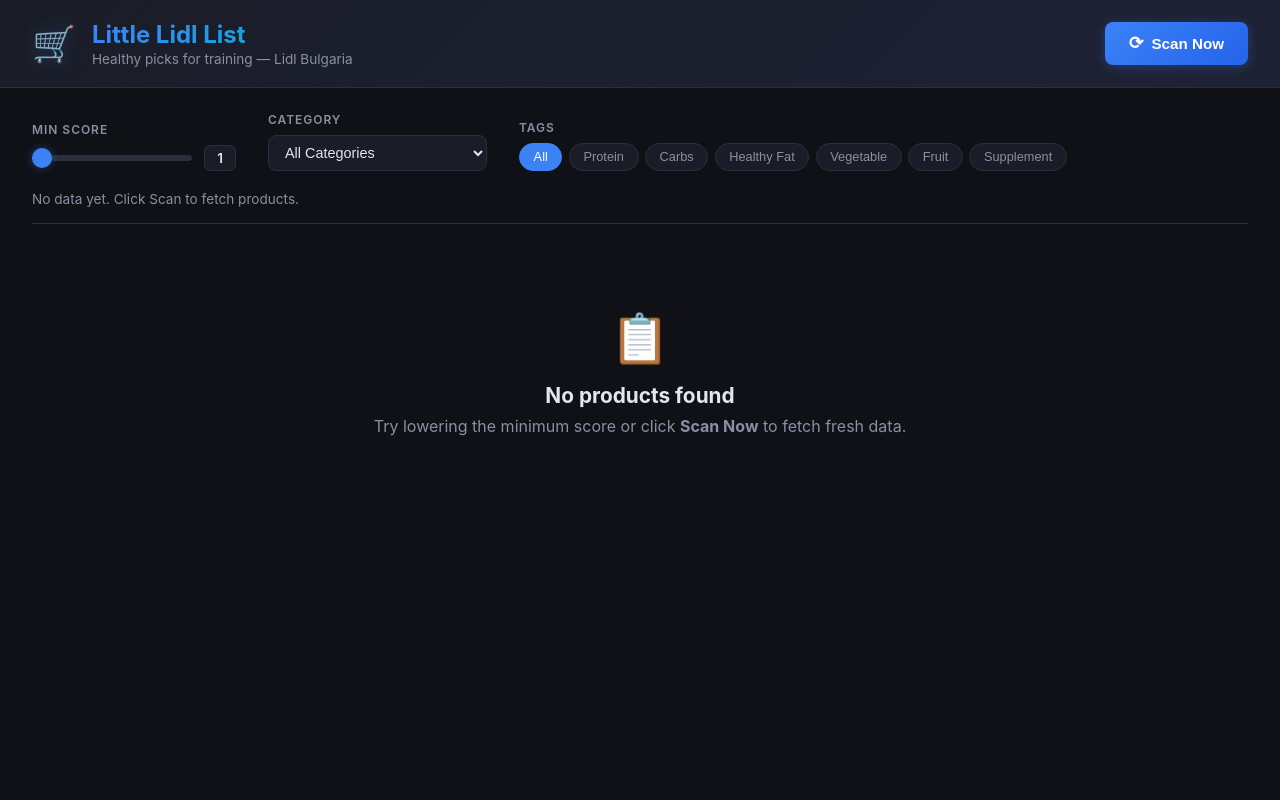
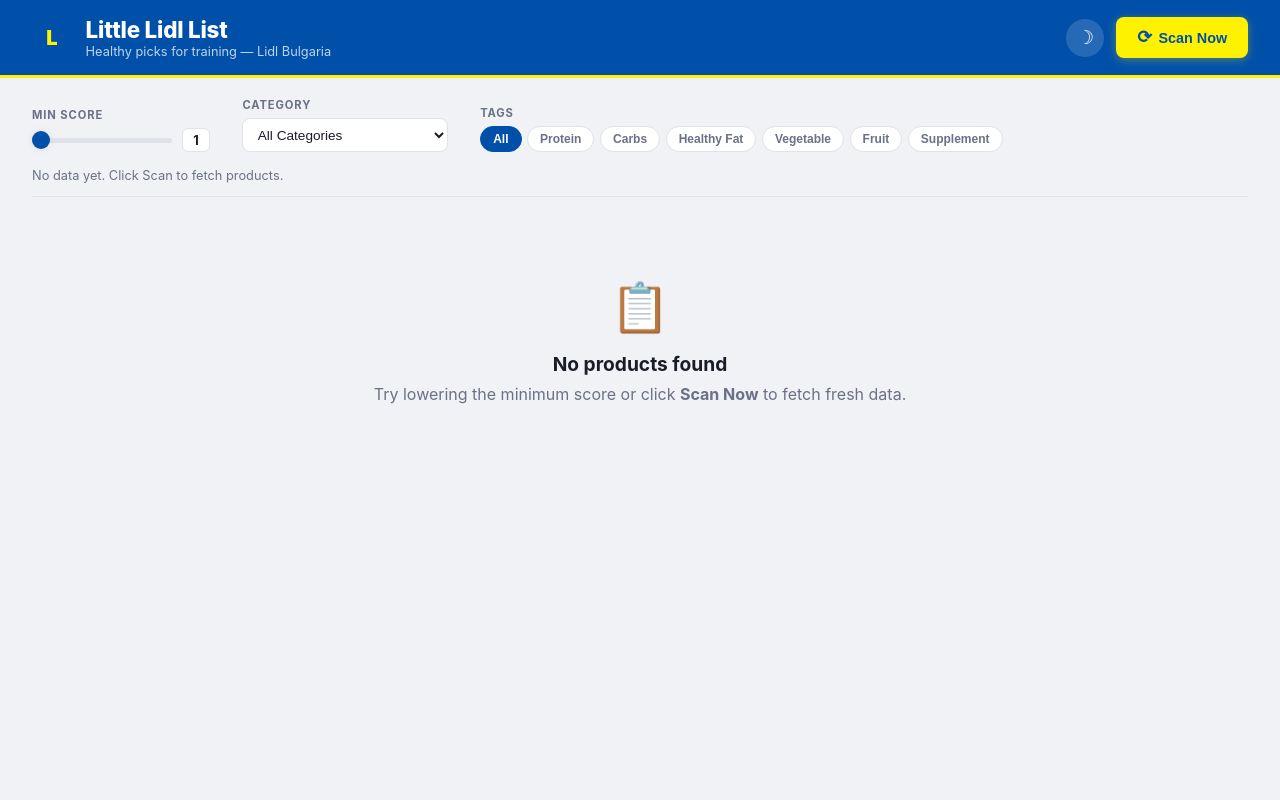
Before and after one commit to kaimikan/little-lidl-list, a Flask app: page / in a window 1280 px wide. Run offline with Flask 3, Linux system fonts and the light colour scheme; data that the repository does not hold is empty.

Commit message:
Add product images, Lidl-themed light/dark mode
- Scrape product images from .odsc-image-gallery__image (222/222 have images)
- Embed images directly in product cards
- Add Lidl-branded light theme as default (blue #0050AA header,
  yellow #FFF200 accents, red highlights)
- Add dark theme with moon/sun toggle, persisted in localStorage
- Redesign cards with image area, cleaner layout, weight display

```diff
--- a/lidl/app.py
+++ b/lidl/app.py
@@ -54,6 +54,7 @@ def api_products():
             "weight": sp.product.weight,
             "category": sp.product.category,
             "url": sp.product.url,
+            "image_url": sp.product.image_url,
             "score": sp.score,
             "tags": sp.tags,
             "reason": sp.reason,
--- a/lidl/static/app.js
+++ b/lidl/static/app.js
@@ -4,9 +4,23 @@ let activeTag = "";
 
 // ── Init ─────────────────────────────────────────────────
 document.addEventListener("DOMContentLoaded", () => {
+    loadTheme();
     loadCategories();
     loadProducts();
 });
+
+// ── Theme ────────────────────────────────────────────────
+function loadTheme() {
+    const saved = localStorage.getItem("lidl-theme") || "light";
+    document.body.className = "theme-" + saved;
+}
+
+function toggleTheme() {
+    const isLight = document.body.classList.contains("theme-light");
+    const next = isLight ? "dark" : "light";
+    document.body.className = "theme-" + next;
+    localStorage.setItem("lidl-theme", next);
+}
 
 // ── API Calls ────────────────────────────────────────────
 async function loadCategories() {
@@ -68,20 +82,30 @@ function renderProducts() {
             ? `<span class="old-price">${escHtml(p.old_price)}</span>`
             : "";
 
+        const weightHtml = p.weight
+            ? `<span class="weight-label">${escHtml(p.weight)}</span>`
+            : "";
+
         const tagsHtml = p.tags
             .map(t => `<span class="tag tag-${t}">${t.replace("_", " ")}</span>`)
             .join("");
 
+        const imageHtml = p.image_url
+            ? `<img src="${escHtml(p.image_url)}" alt="${escHtml(p.name)}" loading="lazy">`
+            : `<div class="card-image-placeholder">&#127860;</div>`;
+
         const clickAttr = p.url
-            ? `onclick="window.open('${escHtml(p.url)}', '_blank')" style="cursor:pointer; animation: fadeIn 0.3s ease ${i * 0.03}s both"`
-            : `style="animation: fadeIn 0.3s ease ${i * 0.03}s both"`;
+            ? `onclick="window.open('${escHtml(p.url)}', '_blank')" style="cursor:pointer;"`
+            : "";
 
         return `
-            <div class="product-card score-${scoreClass}" ${clickAttr}>
+            <div class="product-card score-${scoreClass} fade-in" ${clickAttr}>
+                <div class="card-image">${imageHtml}</div>
+                <div class="card-content">
                     <div class="card-header">
                         <div class="product-name">${escHtml(p.name)}</div>
                         <div class="score-badge ${scoreClass}">
-                        <span>★</span> ${p.score}
+                            <span>&#9733;</span> ${p.score}
                         </div>
                     </div>
                     <div class="score-bar-container">
@@ -89,15 +113,22 @@ function renderProducts() {
                     </div>
                     <div class="card-body">
                         <div class="price-block">
-                        <span class="price">${escHtml(p.price || "—")}</span>
+                            <span class="price">${escHtml(p.price || "\u2014")}</span>
                             ${oldPriceHtml}
+                            ${weightHtml}
                         </div>
                         <span class="category-label">${escHtml(p.category)}</span>
                     </div>
                     <div class="card-tags">${tagsHtml}</div>
                 </div>
+            </div>
         `;
     }).join("");
+
+    // Stagger fade-in animations
+    grid.querySelectorAll(".fade-in").forEach((el, i) => {
+        el.style.animationDelay = `${i * 0.03}s`;
+    });
 }
 
 // ── Filters ──────────────────────────────────────────────
@@ -159,8 +190,11 @@ function escHtml(str) {
 const style = document.createElement("style");
 style.textContent = `
     @keyframes fadeIn {
-        from { opacity: 0; transform: translateY(10px); }
+        from { opacity: 0; transform: translateY(8px); }
         to { opacity: 1; transform: translateY(0); }
+    }
+    .fade-in {
+        animation: fadeIn 0.3s ease both;
     }
 `;
 document.head.appendChild(style);
--- a/lidl/static/style.css
+++ b/lidl/static/style.css
@@ -1,15 +1,58 @@
 /* ── Reset & Base ─────────────────────────────────────────── */
 *, *::before, *::after { margin: 0; padding: 0; box-sizing: border-box; }
 
-:root {
+/* ── Lidl brand colors ───────────────────────────────────── */
+/* Primary: Blue #0050AA, Yellow #FFF200, Red #E60A14        */
+
+/* ── Light theme (default) ───────────────────────────────── */
+.theme-light {
+    --bg: #f0f2f5;
+    --surface: #ffffff;
+    --surface-hover: #f7f8fa;
+    --border: #dfe2e8;
+    --text: #1a1d27;
+    --text-dim: #6b7186;
+    --accent: #0050AA;
+    --accent-light: rgba(0, 80, 170, 0.08);
+    --accent-glow: rgba(0, 80, 170, 0.12);
+    --lidl-yellow: #FFF200;
+    --lidl-red: #E60A14;
+    --green: #16a34a;
+    --green-dim: rgba(22, 163, 74, 0.1);
+    --yellow: #ca8a04;
+    --yellow-dim: rgba(202, 138, 4, 0.1);
+    --red: #dc2626;
+    --red-dim: rgba(220, 38, 38, 0.08);
+    --cyan: #0891b2;
+    --purple: #9333ea;
+    --orange: #ea580c;
+    --radius: 12px;
+    --radius-sm: 8px;
+    --shadow-card: 0 1px 3px rgba(0,0,0,0.08), 0 1px 2px rgba(0,0,0,0.06);
+    --shadow-card-hover: 0 8px 25px rgba(0,0,0,0.1);
+    --header-bg: #0050AA;
+    --header-text: #ffffff;
+    --header-sub: rgba(255,255,255,0.75);
+    --btn-scan-bg: #FFF200;
+    --btn-scan-text: #0050AA;
+    --btn-scan-shadow: rgba(255, 242, 0, 0.3);
+    --price-color: #0050AA;
+    --img-bg: #f5f6f8;
+}
+
+/* ── Dark theme ──────────────────────────────────────────── */
+.theme-dark {
     --bg: #0f1117;
     --surface: #1a1d27;
     --surface-hover: #22263a;
     --border: #2a2e3d;
     --text: #e4e6ed;
     --text-dim: #8b8fa3;
-    --accent: #3b82f6;
-    --accent-glow: rgba(59, 130, 246, 0.15);
+    --accent: #4d94e0;
+    --accent-light: rgba(77, 148, 224, 0.1);
+    --accent-glow: rgba(77, 148, 224, 0.15);
+    --lidl-yellow: #FFF200;
+    --lidl-red: #E60A14;
     --green: #22c55e;
     --green-dim: rgba(34, 197, 94, 0.12);
     --yellow: #eab308;
@@ -28,17 +81,17 @@ body {
     background: var(--bg);
     color: var(--text);
     min-height: 100vh;
+    transition: background 0.3s, color 0.3s;
 }
 
 /* ── Header ──────────────────────────────────────────────── */
 header {
-    background: linear-gradient(135deg, #1a1d27 0%, #1e2235 100%);
-    border-bottom: 1px solid var(--border);
-    padding: 1.25rem 2rem;
+    background: var(--header-bg);
+    border-bottom: 3px solid var(--lidl-yellow);
+    padding: 1rem 2rem;
     position: sticky;
     top: 0;
     z-index: 100;
-    backdrop-filter: blur(10px);
 }
 
 .header-content {
@@ -52,54 +105,77 @@ header {
 .logo {
     display: flex;
     align-items: center;
-    gap: 1rem;
+    gap: 0.85rem;
 }
 
-.logo-icon {
-    font-size: 2.2rem;
-    filter: drop-shadow(0 0 8px rgba(59, 130, 246, 0.3));
-}
+.logo-icon { flex-shrink: 0; }
 
 .logo h1 {
-    font-size: 1.5rem;
-    font-weight: 700;
-    background: linear-gradient(135deg, #3b82f6, #06b6d4);
-    -webkit-background-clip: text;
-    -webkit-text-fill-color: transparent;
-    background-clip: text;
+    font-size: 1.4rem;
+    font-weight: 800;
+    color: var(--header-text);
+    letter-spacing: -0.01em;
 }
 
 .subtitle {
-    font-size: 0.85rem;
-    color: var(--text-dim);
-    margin-top: 2px;
+    font-size: 0.8rem;
+    color: var(--header-sub);
+    margin-top: 1px;
 }
 
-.btn-scan {
-    background: linear-gradient(135deg, #3b82f6, #2563eb);
-    color: white;
+.header-actions {
+    display: flex;
+    align-items: center;
+    gap: 0.75rem;
+}
+
+/* ── Theme toggle ────────────────────────────────────────── */
+.btn-theme {
+    background: rgba(255,255,255,0.15);
     border: none;
-    padding: 0.7rem 1.5rem;
-    border-radius: var(--radius-sm);
-    font-size: 0.95rem;
-    font-weight: 600;
+    width: 38px;
+    height: 38px;
+    border-radius: 50%;
     cursor: pointer;
     display: flex;
     align-items: center;
-    gap: 0.5rem;
+    justify-content: center;
+    font-size: 1.2rem;
+    transition: background 0.2s;
+    color: var(--header-text);
+}
+
+.btn-theme:hover { background: rgba(255,255,255,0.25); }
+
+.theme-light .theme-icon-dark { display: none; }
+.theme-dark .theme-icon-light { display: none; }
+
+/* ── Scan button ─────────────────────────────────────────── */
+.btn-scan {
+    background: var(--btn-scan-bg);
+    color: var(--btn-scan-text);
+    border: none;
+    padding: 0.6rem 1.3rem;
+    border-radius: var(--radius-sm);
+    font-size: 0.9rem;
+    font-weight: 700;
+    cursor: pointer;
+    display: flex;
+    align-items: center;
+    gap: 0.4rem;
     transition: all 0.2s;
-    box-shadow: 0 2px 12px rgba(59, 130, 246, 0.3);
+    box-shadow: 0 2px 10px var(--btn-scan-shadow);
 }
 
 .btn-scan:hover {
     transform: translateY(-1px);
-    box-shadow: 0 4px 20px rgba(59, 130, 246, 0.4);
+    box-shadow: 0 4px 16px var(--btn-scan-shadow);
 }
 
 .btn-scan:active { transform: translateY(0); }
 
 .btn-scan.scanning {
-    background: linear-gradient(135deg, #6b7280, #4b5563);
+    opacity: 0.7;
     pointer-events: none;
 }
 
@@ -138,7 +214,7 @@ header {
 main {
     max-width: 1400px;
     margin: 0 auto;
-    padding: 1.5rem 2rem 3rem;
+    padding: 1.25rem 2rem 3rem;
 }
 
 /* ── Controls ────────────────────────────────────────────── */
@@ -147,30 +223,30 @@ main {
     gap: 2rem;
     align-items: flex-end;
     flex-wrap: wrap;
-    margin-bottom: 1.25rem;
+    margin-bottom: 1rem;
 }
 
 .control-group label {
     display: block;
-    font-size: 0.75rem;
-    font-weight: 600;
+    font-size: 0.7rem;
+    font-weight: 700;
     text-transform: uppercase;
     letter-spacing: 0.08em;
     color: var(--text-dim);
-    margin-bottom: 0.5rem;
+    margin-bottom: 0.4rem;
 }
 
 .score-slider {
     display: flex;
     align-items: center;
-    gap: 0.75rem;
+    gap: 0.6rem;
 }
 
 .score-slider input[type="range"] {
     -webkit-appearance: none;
     appearance: none;
-    width: 160px;
-    height: 6px;
+    width: 140px;
+    height: 5px;
     background: var(--border);
     border-radius: 3px;
     outline: none;
@@ -178,22 +254,22 @@ main {
 
 .score-slider input[type="range"]::-webkit-slider-thumb {
     -webkit-appearance: none;
-    width: 20px;
-    height: 20px;
+    width: 18px;
+    height: 18px;
     border-radius: 50%;
     background: var(--accent);
     cursor: pointer;
-    box-shadow: 0 0 8px rgba(59, 130, 246, 0.4);
+    box-shadow: 0 0 6px var(--accent-glow);
 }
 
 .slider-val {
     background: var(--surface);
     border: 1px solid var(--border);
     border-radius: 6px;
-    padding: 0.25rem 0.6rem;
-    font-size: 0.85rem;
-    font-weight: 600;
-    min-width: 2rem;
+    padding: 0.2rem 0.5rem;
+    font-size: 0.8rem;
+    font-weight: 700;
+    min-width: 1.8rem;
     text-align: center;
 }
 
@@ -202,11 +278,11 @@ select {
     color: var(--text);
     border: 1px solid var(--border);
     border-radius: var(--radius-sm);
-    padding: 0.5rem 0.75rem;
-    font-size: 0.9rem;
+    padding: 0.45rem 0.65rem;
+    font-size: 0.85rem;
     outline: none;
     cursor: pointer;
-    min-width: 180px;
+    min-width: 170px;
 }
 
 select:focus { border-color: var(--accent); }
@@ -214,7 +290,7 @@ select:focus { border-color: var(--accent); }
 /* ── Tag Filter Buttons ──────────────────────────────────── */
 .tag-filters {
     display: flex;
-    gap: 0.4rem;
+    gap: 0.35rem;
     flex-wrap: wrap;
 }
 
@@ -223,9 +299,9 @@ select:focus { border-color: var(--accent); }
     color: var(--text-dim);
     border: 1px solid var(--border);
     border-radius: 20px;
-    padding: 0.35rem 0.85rem;
-    font-size: 0.8rem;
-    font-weight: 500;
+    padding: 0.3rem 0.75rem;
+    font-size: 0.75rem;
+    font-weight: 600;
     cursor: pointer;
     transition: all 0.15s;
 }
@@ -240,17 +316,17 @@ select:focus { border-color: var(--accent); }
 
 /* ── Stats Bar ───────────────────────────────────────────── */
 .stats-bar {
-    font-size: 0.85rem;
+    font-size: 0.8rem;
     color: var(--text-dim);
-    margin-bottom: 1.25rem;
-    padding-bottom: 1rem;
+    margin-bottom: 1rem;
+    padding-bottom: 0.85rem;
     border-bottom: 1px solid var(--border);
 }
 
 /* ── Product Grid ────────────────────────────────────────── */
 .products-grid {
     display: grid;
-    grid-template-columns: repeat(auto-fill, minmax(300px, 1fr));
+    grid-template-columns: repeat(auto-fill, minmax(280px, 1fr));
     gap: 1rem;
 }
 
@@ -409,16 +520,17 @@ select:focus { border-color: var(--accent); }
 .empty-icon { font-size: 3rem; margin-bottom: 1rem; }
 
 .empty-state h2 {
-    font-size: 1.3rem;
+    font-size: 1.2rem;
     color: var(--text);
     margin-bottom: 0.5rem;
 }
 
 /* ── Responsive ──────────────────────────────────────────── */
 @media (max-width: 768px) {
-    header { padding: 1rem; }
+    header { padding: 0.75rem 1rem; }
     main { padding: 1rem; }
     .controls { gap: 1rem; }
     .products-grid { grid-template-columns: 1fr; }
-    .header-content { flex-direction: column; gap: 1rem; }
+    .header-content { flex-direction: column; gap: 0.75rem; }
+    .card-image { height: 150px; }
 }
--- a/lidl/templates/index.html
+++ b/lidl/templates/index.html
@@ -6,19 +6,29 @@
     <title>Little Lidl List</title>
     <link rel="stylesheet" href="/static/style.css">
 </head>
-<body>
+<body class="theme-light">
     <header>
         <div class="header-content">
             <div class="logo">
-                <span class="logo-icon">🛒</span>
+                <svg class="logo-icon" viewBox="0 0 40 40" width="40" height="40">
+                    <rect width="40" height="40" rx="8" fill="#0050AA"/>
+                    <text x="50%" y="54%" dominant-baseline="middle" text-anchor="middle"
+                          fill="#FFF200" font-size="20" font-weight="900">L</text>
+                </svg>
                 <div>
                     <h1>Little Lidl List</h1>
-                    <p class="subtitle">Healthy picks for training — Lidl Bulgaria</p>
+                    <p class="subtitle">Healthy picks for training &mdash; Lidl Bulgaria</p>
                 </div>
             </div>
-            <button id="scan-btn" class="btn-scan" onclick="startScan()">
-                <span class="btn-icon">⟳</span> Scan Now
-            </button>
+            <div class="header-actions">
+                <button id="theme-toggle" class="btn-theme" onclick="toggleTheme()" title="Toggle theme">
+                    <span class="theme-icon-light">&#9789;</span>
+                    <span class="theme-icon-dark">&#9788;</span>
+                </button>
+                <button id="scan-btn" class="btn-scan" onclick="startScan()">
+                    <span class="btn-icon">&#x27F3;</span> Scan Now
+                </button>
+            </div>
         </div>
     </header>
 
@@ -62,12 +72,10 @@
             <span id="stats-text">Loading...</span>
         </div>
 
-        <div id="products-grid" class="products-grid">
-            <!-- Products rendered here -->
-        </div>
+        <div id="products-grid" class="products-grid"></div>
 
         <div id="empty-state" class="empty-state hidden">
-            <div class="empty-icon">📋</div>
+            <div class="empty-icon">&#128203;</div>
             <h2>No products found</h2>
             <p>Try lowering the minimum score or click <strong>Scan Now</strong> to fetch fresh data.</p>
         </div>
```
Also changed, not shown: other parts of lidl/static/style.css (+90 -45 lines), lidl/scraper.py (+7 -0 lines). Lines whose indentation alone changed are shown as unchanged.
